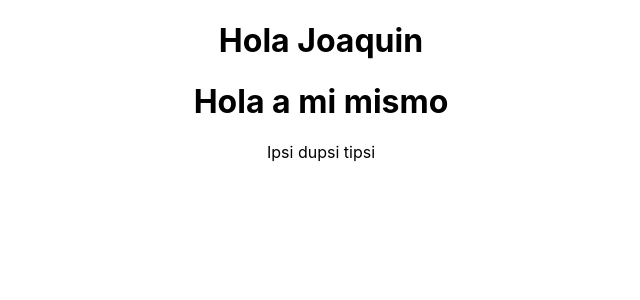
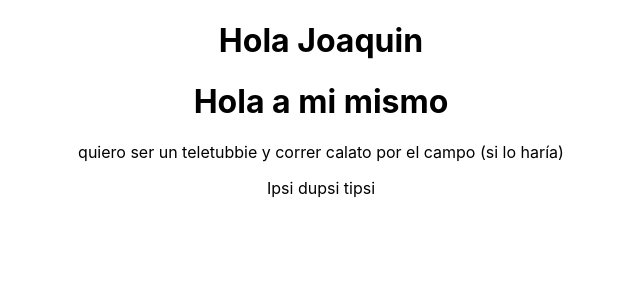
Before and after one commit to StefanoQuiroz/replica_Andino_Lan, a React (Create React App) app in the folder andino/: page / in a window 1280 px wide. Shown: the top 300 px of the page, without its empty margins (319-959 px from the left). Built offline with nearby package versions, Linux system fonts and the light colour scheme.

Commit message:
agregue nuevo texto antes del de Joaco

```diff
--- a/andino/src/components/Ejemplo.js
+++ b/andino/src/components/Ejemplo.js
@@ -4,6 +4,7 @@ const Ejemplo = () => {
     return (
         <div>
             <h1>Hola a mi mismo</h1>
+            <p>quiero ser un teletubbie y correr calato por el campo (si lo haría)</p>
             <p>Ipsi dupsi tipsi</p>
         </div>
     );
```
